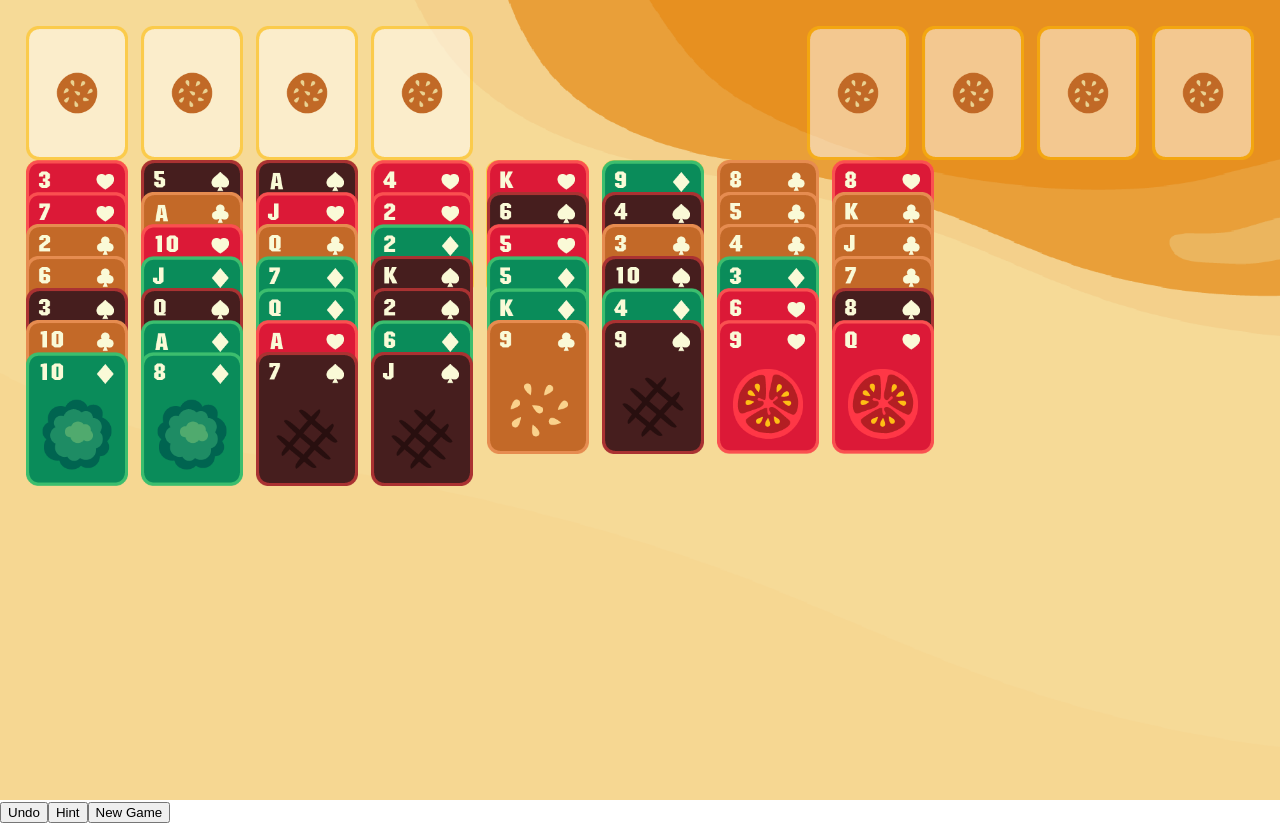
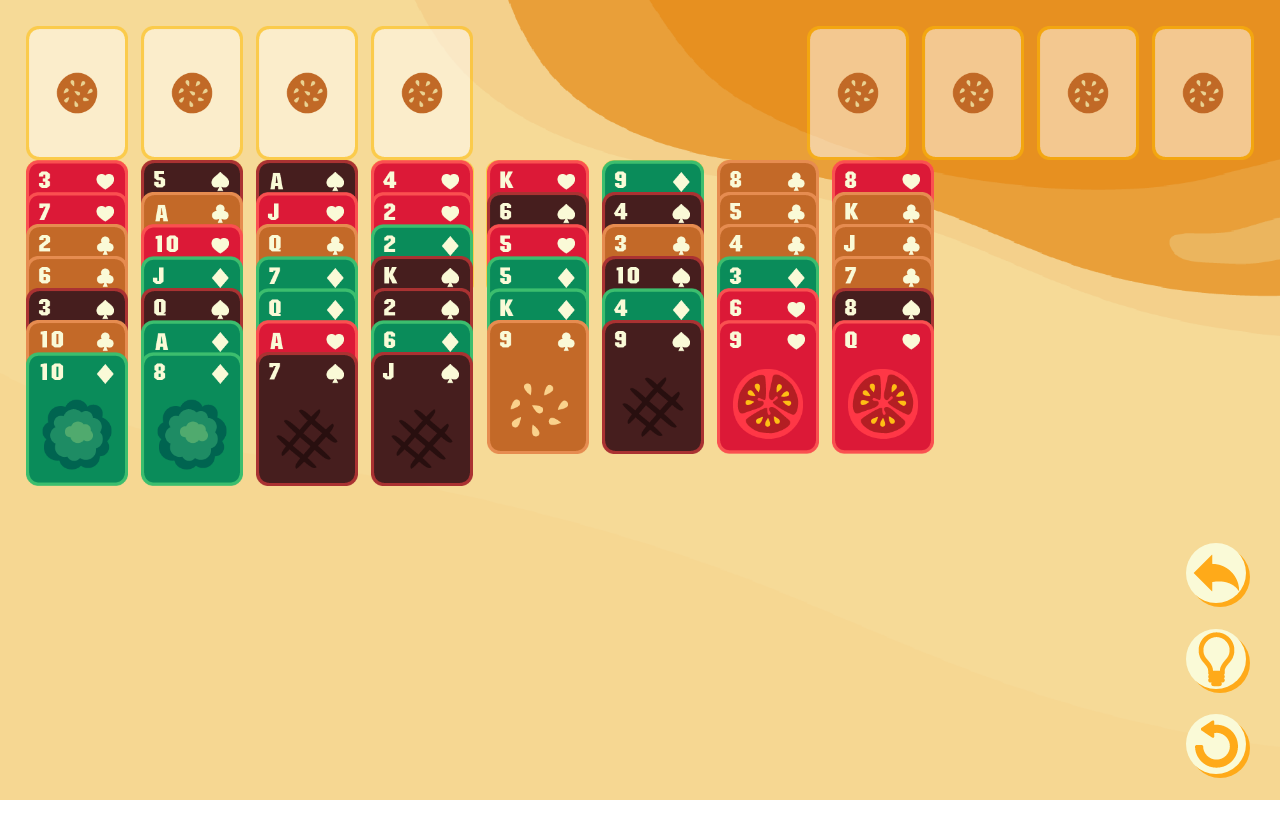
Before and after one commit to MausPotato/freecell-vue, a Vue app: page / in a window 1280 px wide. After the commit the page ends 800 px from the top, so only its background shows below. Built offline with nearby package versions, Linux system fonts and the light colour scheme.

Commit message:
Add game controls and new game setup

```diff
--- a/src/App.vue
+++ b/src/App.vue
@@ -160,6 +160,7 @@
 </script>
 
 <template>
+  <div class="game-board-area">
     <GameBoard
       :game-state="gameState"
       :selected-source="selectedSource"
@@ -173,7 +174,19 @@
       @hint="handleHint"
       @new-game="handleNewGame"
       />
+  </div>
 </template>
 
 <style scoped>
+.game-board-area {
+  position: relative;
+  width: 100%;
+  height: 100vh;
+}
+
+.game-controls {
+  position: absolute;
+  right: 0;
+  bottom: 0;
+}
 </style>
--- a/src/components/GameControls.vue
+++ b/src/components/GameControls.vue
@@ -4,21 +4,60 @@ const emit = defineEmits(['undo', 'hint', 'new-game'])
 <template>
   <div class="game-controls">
     <button
+      class="undo"
       type="button"
       @click="emit('undo')"
-    >Undo</button>
+    ></button>
 
     <button
+      class="hint"
       type="button"
       @click="emit('hint')"
-    >Hint</button>
+    ></button>
 
     <button
+      class="new-game"
       type="button"
       @click="emit('new-game')"
-    >New Game</button>
+    ></button>
   </div>
 </template>
 <style scoped>
+.game-controls {
+  display: flex;
+  justify-content: center;
+  align-items: center;
+  flex-direction: column;
+  width: 10vw;
+}
+button {
+  width: 7.5vh;
+  height: 7.5vh;
+  background-color: #FAFAD7;
+  background-position: center;
+  background-repeat: no-repeat;
+  cursor: pointer;
+  box-sizing: border-box;
+  box-shadow: .5vh .5vh #FFAA19;
+  border-radius: 50%;
+  border: none;
+  margin-bottom: 2vw;
+  padding: 0;
+}
 
+button:active {
+  box-shadow: inset .5vh .5vh #FFAA19;
+}
+
+.undo {
+  background-image: url(/img/icon_undo.png);
+}
+
+.hint {
+  background-image: url(/img/icon_hint.png);
+}
+
+.new-game {
+  background-image: url(/img/icon_newgame.png);
+}
 </style>
```
Also changed, not shown: public/img/icon_newgame.png (renamed from public/img/icon_restart.png). Lines whose indentation alone changed are shown as unchanged.
